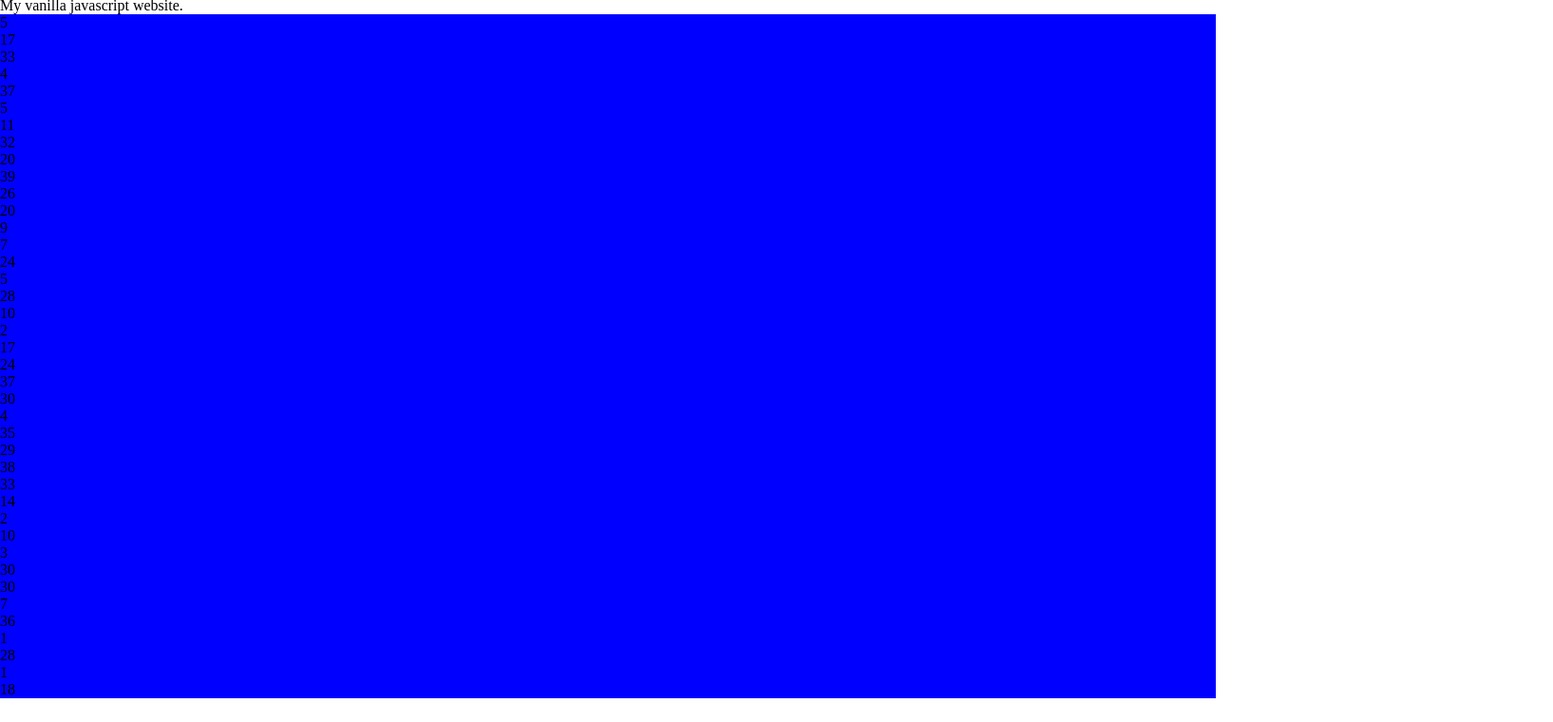
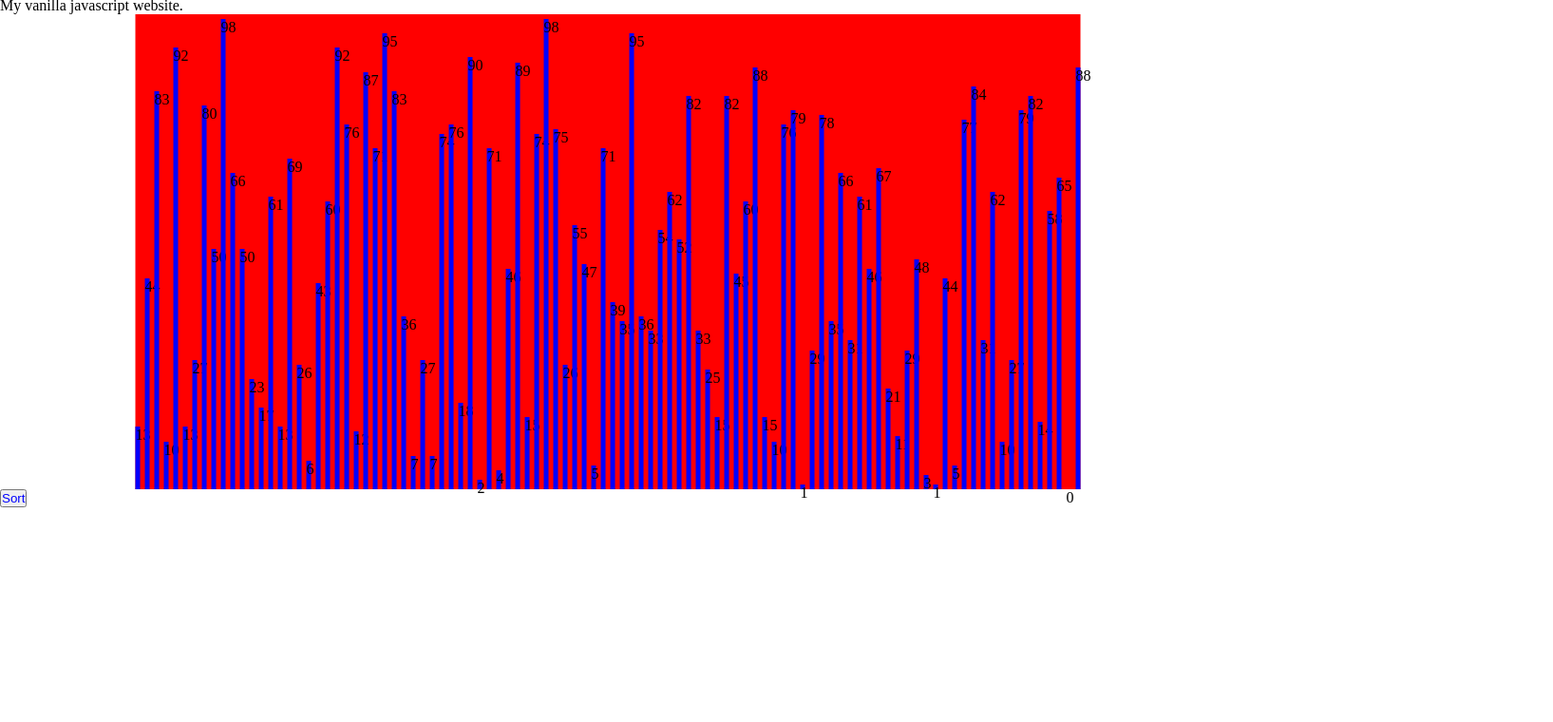
Before and after one commit to allenchung01/SortingVisualizer, a website with bundled scripts: page index.html in a window 1280 px wide. Shown: the part 40-800 px from the top of the page at 95% size, 1635 px wide, since content can reach past the window. Built offline with nearby package versions, Linux system fonts and the light colour scheme.

Commit message:
Can now sort the sorting container with bubble sort.

```diff
--- a/index.html
+++ b/index.html
@@ -3,11 +3,13 @@
   <head>
     <title>Vanilla Javascript</title>
     <link rel="stylesheet" href="styles.css" />
+    <link rel="stylesheet" href="./sorting_container/sortingContainer.css" />
   </head>
   <body>
     <h1 id="main-title" href="#">Vanilla Javascript</h1>
     <p>My vanilla javascript website.</p>
     <div id="sorting-container"></div>
+    <button id="sort-button">Sort</button>
   </body>
   <script type="module" src="myScript.js"></script>
 </html>
--- a/myScript.js
+++ b/myScript.js
@@ -1,4 +1,7 @@
 import SortingContainer from "./sorting_container/sortingContainer.js";
 
 const sortingContainer = new SortingContainer();
-sortingContainer.display();
+sortingContainer.initialize();
+
+document.getElementById("sort-button").onclick = () =>
+  sortingContainer.bubbleSort();
--- /dev/null
+++ b/sorting_container/sortingContainer.css
@@ -0,0 +1,13 @@
+#sorting-container {
+  background-color: red;
+  display: inline-grid;
+  margin-left: 50%;
+  transform: translate(-50%, 0);
+  height: 500px;
+  align-items: end;
+  gap: 5px;
+}
+
+.bar {
+  background-color: blue;
+}
--- a/sorting_container/sortingContainer.js
+++ b/sorting_container/sortingContainer.js
@@ -1,20 +1,42 @@
+import bubbleSort from "../sorting_functions/bubbleSort.js";
+
+const MAX_VALUE = 99;
+const NUM_BARS = 100;
+const BAR_WIDTH = 5;
+
 export default function SortingContainer() {
-  const MAX_VALUE = 40;
-
   // Initialize values to random numbers.
-  this.values = Array(MAX_VALUE)
+  this.values = Array(NUM_BARS)
     .fill()
     .map(() => {
       return Math.floor(Math.random() * MAX_VALUE);
     });
+}
 
-  // Return innerHTML to display values.
-  this.display = function () {
-    let innerHTML = "";
-    for (let value of this.values) {
-      console.log(value);
-      innerHTML += `<div>${value}</div>`;
-    }
-    document.getElementById("sorting-container").innerHTML = innerHTML;
-  };
-}
+SortingContainer.prototype.initialize = function () {
+  // Set up grid dimensions.
+  const sortingContainer = document.getElementById("sorting-container");
+  sortingContainer.style.setProperty(
+    "grid-template-columns",
+    `repeat(${NUM_BARS}, ${BAR_WIDTH}px)`
+  );
+  // Generate bars.
+  for (let value of this.values) {
+    const bar = document.createElement("div");
+    const percent = (value / MAX_VALUE) * 100;
+    bar.className = "bar";
+    bar.style.height = `${percent}%`;
+    bar.innerHTML = value;
+    sortingContainer.appendChild(bar);
+  }
+};
+
+SortingContainer.prototype.bubbleSort = function () {
+  console.log(this.values);
+  const sortedValues = bubbleSort(this.values);
+  const bars = document.getElementsByClassName("bar");
+  for (let i = 0; i < NUM_BARS; i++) {
+    const percent = (sortedValues[i] / MAX_VALUE) * 100;
+    bars[i].style.height = `${percent}%`;
+  }
+};
--- a/sorting_functions/bubbleSort.js
+++ b/sorting_functions/bubbleSort.js
@@ -1,5 +1,5 @@
 // Returns a sorted version of the given array in ascending order.
-function bubbleSort(arr) {
+export default function bubbleSort(arr) {
   const _arr = arr.slice();
   let didSwap = false;
   do {
@@ -14,4 +14,4 @@ function bubbleSort(arr) {
   return _arr;
 }
 
-module.exports = bubbleSort;
+//module.exports = bubbleSort;
--- a/styles.css
+++ b/styles.css
@@ -4,6 +4,7 @@
   box-sizing: border-box;
 }
 
-#sorting-container {
-  background-color: blue;
+#sort-button {
+  display: inline-block;
+  color: blue;
 }
```
